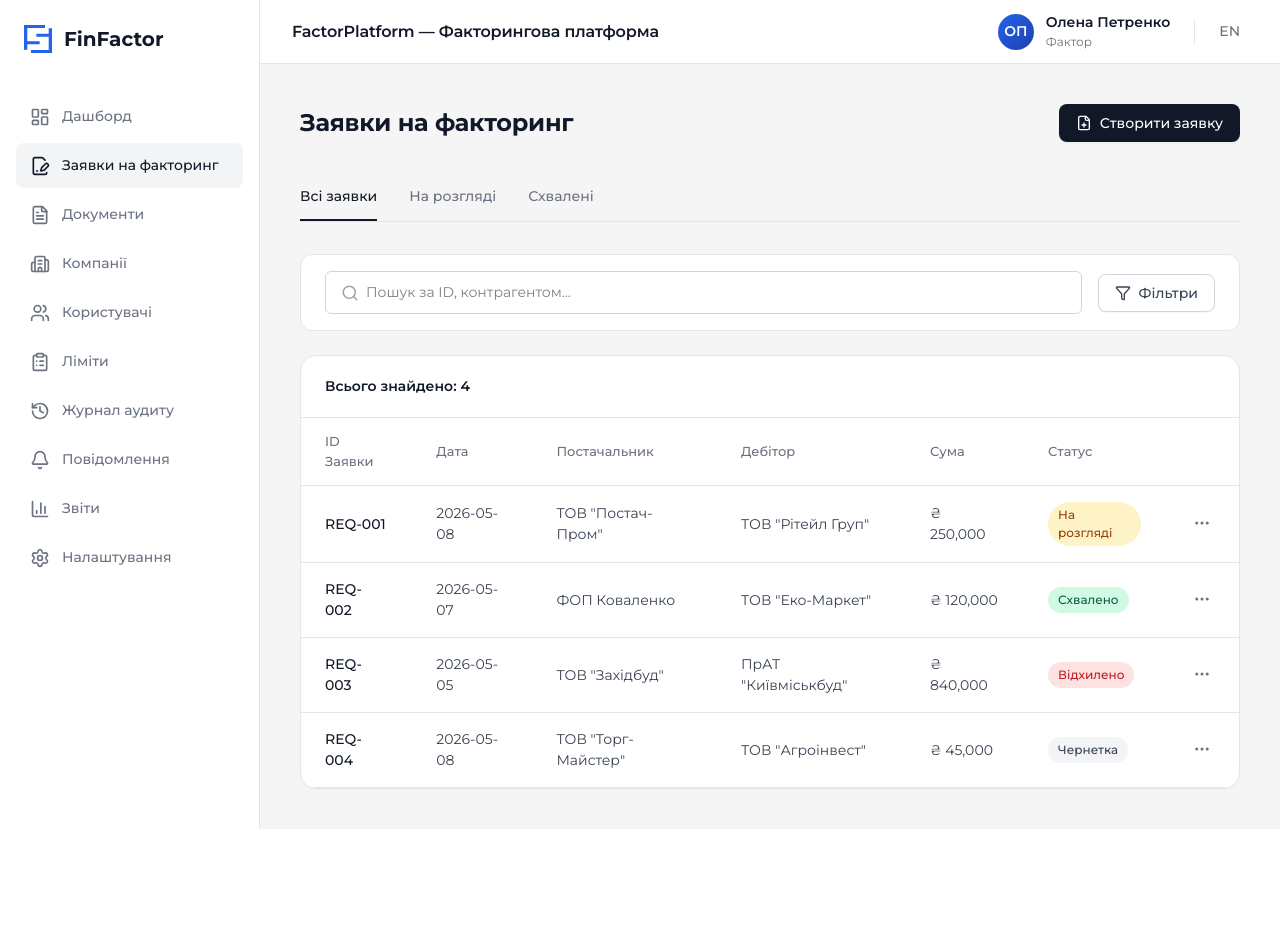
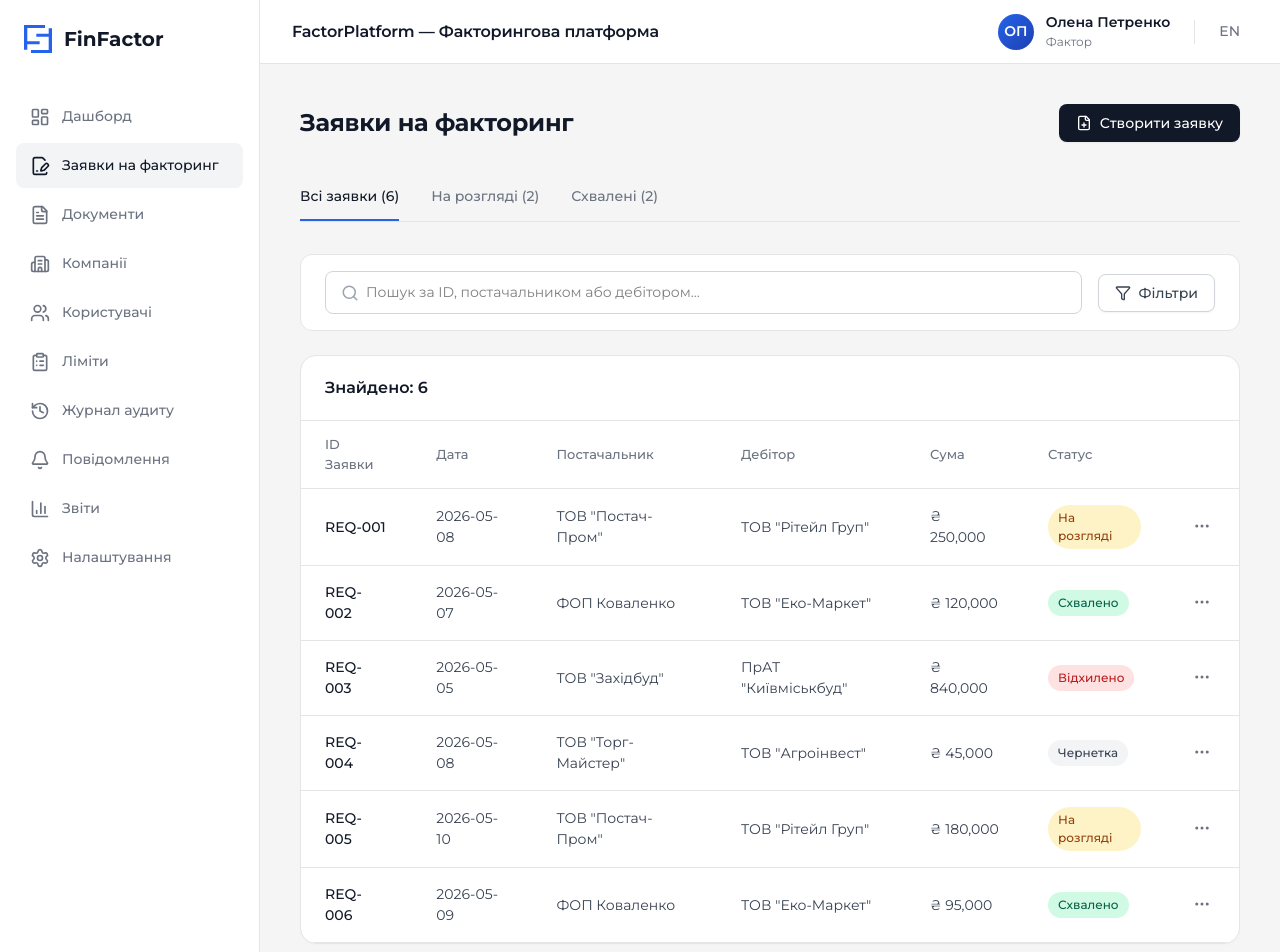
Before and after one commit to seorenome/factoring-platform, a React (Vite) app: page /requests in a window 1280 px wide. Shown: the top 952 px of the page. Before the commit the page ends 829 px from the top, so only its background shows below. Built offline with nearby package versions, Linux system fonts and the light colour scheme.

Commit message:
feat: working filters and tabs on requests page

```diff
--- a/src/pages/Requests/Requests.styled.ts
+++ b/src/pages/Requests/Requests.styled.ts
@@ -23,7 +23,7 @@ export const TabItem = styled.div<{ $active?: boolean }>`
   font-weight: 500;
   font-size: 0.875rem;
   color: ${({ $active }) => ($active ? '#111827' : '#6b7280')};
-  border-bottom: 2px solid ${({ $active }) => ($active ? '#111827' : 'transparent')};
+  border-bottom: 2px solid ${({ $active }) => ($active ? '#2563eb' : 'transparent')};
   cursor: pointer;
   transition: all 0.15s;
 
@@ -43,13 +43,13 @@ export const Badge = styled.span<{ $status: 'pending' | 'approved' | 'rejected'
   ${({ $status }) => {
     switch ($status) {
       case 'pending':
-        return 'background-color: #fef3c7; color: #92400e;'; // Yellow
+        return 'background-color: #fef3c7; color: #92400e;';
       case 'approved':
-        return 'background-color: #d1fae5; color: #065f46;'; // Green
+        return 'background-color: #d1fae5; color: #065f46;';
       case 'rejected':
-        return 'background-color: #fee2e2; color: #b91c1c;'; // Red
+        return 'background-color: #fee2e2; color: #b91c1c;';
       case 'draft':
-        return 'background-color: #f3f4f6; color: #374151;'; // Gray
+        return 'background-color: #f3f4f6; color: #374151;';
     }
   }}
 `;
--- a/src/pages/Requests/Requests.tsx
+++ b/src/pages/Requests/Requests.tsx
@@ -21,12 +21,38 @@ const MOCK_REQUESTS: Request[] = [
   { id: 'REQ-002', date: '2026-05-07', supplier: 'ФОП Коваленко', debtor: 'ТОВ "Еко-Маркет"', amount: 120000, status: 'approved' },
   { id: 'REQ-003', date: '2026-05-05', supplier: 'ТОВ "Західбуд"', debtor: 'ПрАТ "Київміськбуд"', amount: 840000, status: 'rejected' },
   { id: 'REQ-004', date: '2026-05-08', supplier: 'ТОВ "Торг-Майстер"', debtor: 'ТОВ "Агроінвест"', amount: 45000, status: 'draft' },
+  { id: 'REQ-005', date: '2026-05-10', supplier: 'ТОВ "Постач-Пром"', debtor: 'ТОВ "Рітейл Груп"', amount: 180000, status: 'pending' },
+  { id: 'REQ-006', date: '2026-05-09', supplier: 'ФОП Коваленко', debtor: 'ТОВ "Еко-Маркет"', amount: 95000, status: 'approved' },
 ];
 
 export const Requests: React.FC = () => {
   const { t } = useI18n();
   const navigate = useNavigate();
   const [activeTab, setActiveTab] = useState<'all' | 'pending' | 'approved'>('all');
+  const [searchQuery, setSearchQuery] = useState('');
+
+  const getFilteredRequests = () => {
+    let filtered = MOCK_REQUESTS;
+
+    // Фільтрація по вкладках
+    if (activeTab === 'pending') {
+      filtered = filtered.filter(req => req.status === 'pending');
+    } else if (activeTab === 'approved') {
+      filtered = filtered.filter(req => req.status === 'approved');
+    }
+
+    // Пошук по ID, постачальнику або дебітору
+    if (searchQuery) {
+      const query = searchQuery.toLowerCase();
+      filtered = filtered.filter(req =>
+        req.id.toLowerCase().includes(query) ||
+        req.supplier.toLowerCase().includes(query) ||
+        req.debtor.toLowerCase().includes(query)
+      );
+    }
+
+    return filtered;
+  };
 
   const getStatusText = (status: Request['status']) => {
     switch(status) {
@@ -37,6 +63,8 @@ export const Requests: React.FC = () => {
     }
   };
 
+  const filteredRequests = getFilteredRequests();
+
   return (
     <Layout>
       <DashboardHeader>
@@ -45,9 +73,15 @@ export const Requests: React.FC = () => {
       </DashboardHeader>
 
       <TabsContainer>
-        <TabItem $active={activeTab === 'all'} onClick={() => setActiveTab('all')}>Всі заявки</TabItem>
-        <TabItem $active={activeTab === 'pending'} onClick={() => setActiveTab('pending')}>На розгляді</TabItem>
-        <TabItem $active={activeTab === 'approved'} onClick={() => setActiveTab('approved')}>Схвалені</TabItem>
+        <TabItem $active={activeTab === 'all'} onClick={() => setActiveTab('all')}>
+          Всі заявки ({MOCK_REQUESTS.length})
+        </TabItem>
+        <TabItem $active={activeTab === 'pending'} onClick={() => setActiveTab('pending')}>
+          На розгляді ({MOCK_REQUESTS.filter(r => r.status === 'pending').length})
+        </TabItem>
+        <TabItem $active={activeTab === 'approved'} onClick={() => setActiveTab('approved')}>
+          Схвалені ({MOCK_REQUESTS.filter(r => r.status === 'approved').length})
+        </TabItem>
       </TabsContainer>
 
       <FilterBar>
@@ -55,11 +89,13 @@ export const Requests: React.FC = () => {
           <Search size={18} color="#9ca3af" style={{ position: 'absolute', left: '1rem', top: '50%', transform: 'translateY(-50%)' }} />
           <input
             type="text"
-            placeholder="Пошук за ID, контрагентом..."
+            placeholder="Пошук за ID, постачальником або дебітором..."
+            value={searchQuery}
+            onChange={(e) => setSearchQuery(e.target.value)}
             style={{
               width: '100%',
               padding: '0.625rem 1rem 0.625rem 2.5rem',
-              borderRadius: '0.375rem',
+              borderRadius: '0.5rem',
               border: '1px solid #d1d5db',
               fontSize: '0.875rem'
             }}
@@ -69,7 +105,7 @@ export const Requests: React.FC = () => {
       </FilterBar>
 
       <TableContainer>
-        <TableHeader style={{ fontSize: '0.875rem' }}>Всього знайдено: {MOCK_REQUESTS.length}</TableHeader>
+        <TableHeader>Знайдено: {filteredRequests.length}</TableHeader>
         <Table>
           <thead>
             <tr>
@@ -83,7 +119,7 @@ export const Requests: React.FC = () => {
             </tr>
           </thead>
           <tbody>
-            {MOCK_REQUESTS.map(req => (
+            {filteredRequests.map(req => (
               <tr
                 key={req.id}
                 onClick={() => navigate(`/requests/${req.id}`)}
@@ -96,7 +132,7 @@ export const Requests: React.FC = () => {
                 <Td>₴ {req.amount.toLocaleString()}</Td>
                 <Td><Badge $status={req.status}>{getStatusText(req.status)}</Badge></Td>
                 <Td style={{ textAlign: 'right' }}>
-                  <ActionButton onClick={(e) => { e.stopPropagation(); /* optional action menu */ }}>
+                  <ActionButton onClick={(e) => { e.stopPropagation(); }}>
                     <MoreHorizontal size={18} />
                   </ActionButton>
                 </Td>
```
